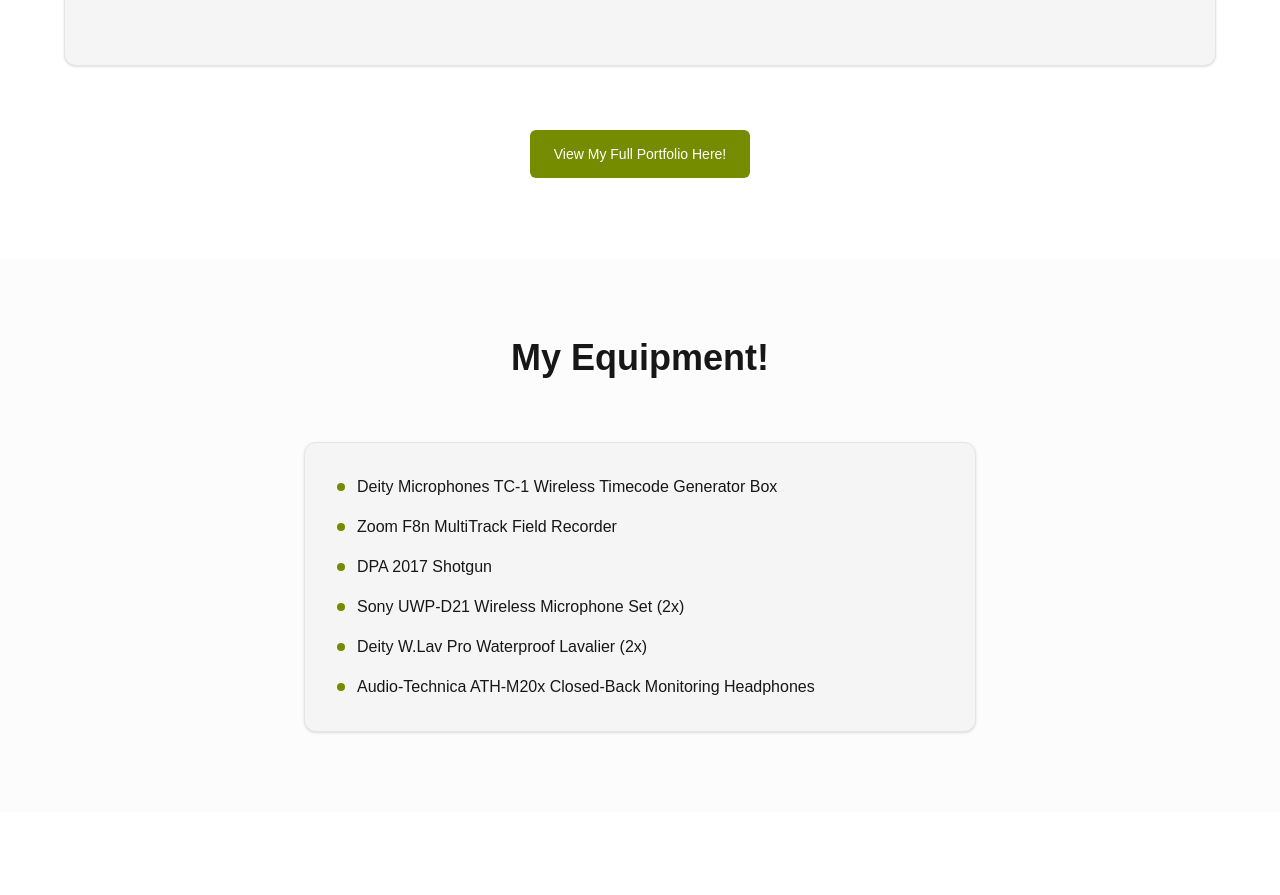
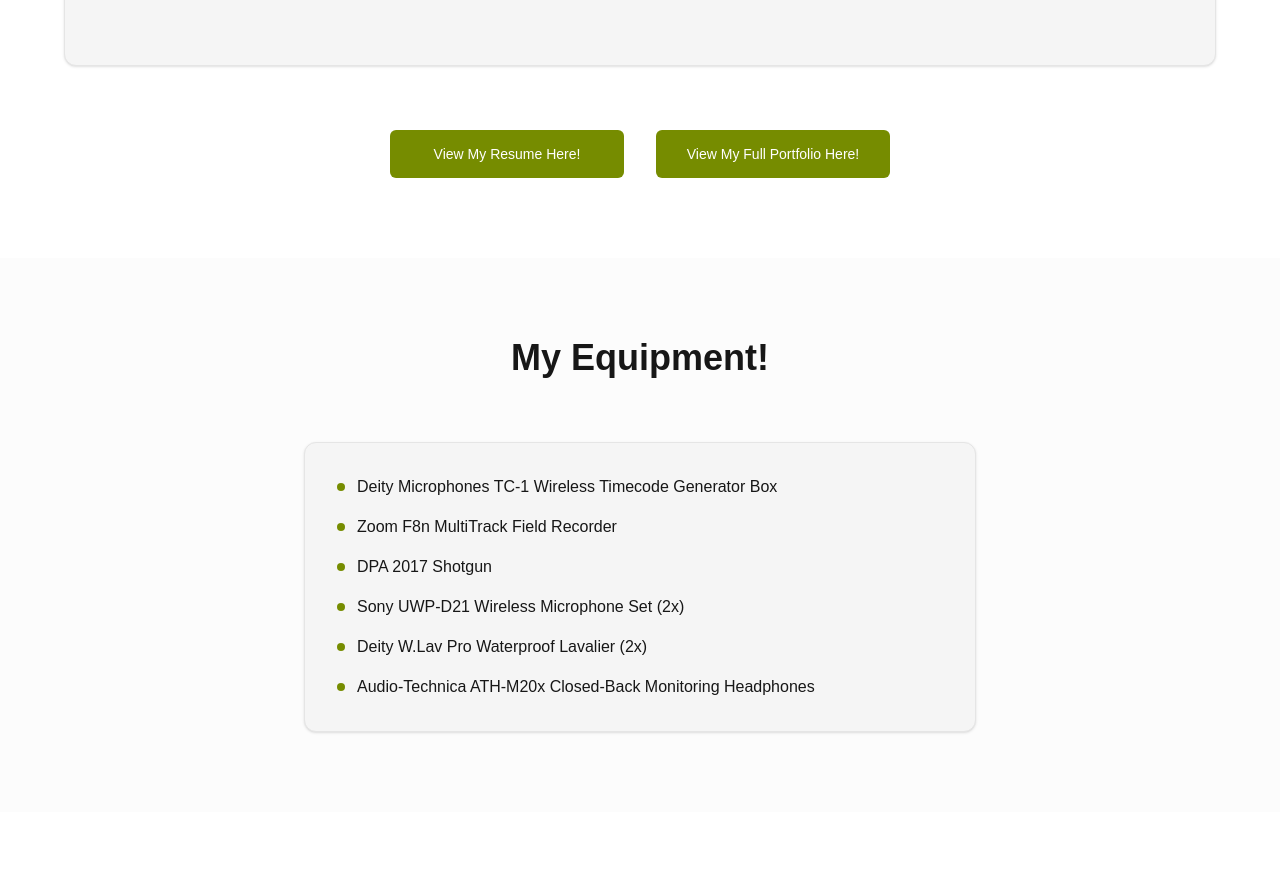
Before and after one commit to jadenlimjc/chloe-lim, a Next.js app: page / in a window 1280 px wide. Shown: the part 4580-5475 px from the top of the page. Built offline with nearby package versions, Linux system fonts and the light colour scheme.

Commit message:
added link to portfolio as well

```diff
--- a/app/page.tsx
+++ b/app/page.tsx
@@ -676,9 +676,17 @@
 
 
           {/* Call to Action */}
-          <div className="text-center">
+          <div className="text-center grid md:grid-cols-2 gap-8 max-w-[500px] mx-auto">
             <a
               href="/resume.pdf"
+              target="_blank"
+              rel="noopener noreferrer"
+              className="inline-flex items-center justify-center rounded-md text-sm font-medium transition-colors focus-visible:outline-none focus-visible:ring-2 focus-visible:ring-ring focus-visible:ring-offset-2 disabled:opacity-50 disabled:pointer-events-none ring-offset-background bg-accent hover:bg-accent/90 text-accent-foreground h-12 px-6"
+            >
+              View My Resume Here!
+            </a>
+            <a
+              href="https://chllim.myportfolio.com/"
               target="_blank"
               rel="noopener noreferrer"
               className="inline-flex items-center justify-center rounded-md text-sm font-medium transition-colors focus-visible:outline-none focus-visible:ring-2 focus-visible:ring-ring focus-visible:ring-offset-2 disabled:opacity-50 disabled:pointer-events-none ring-offset-background bg-accent hover:bg-accent/90 text-accent-foreground h-12 px-6"
```
